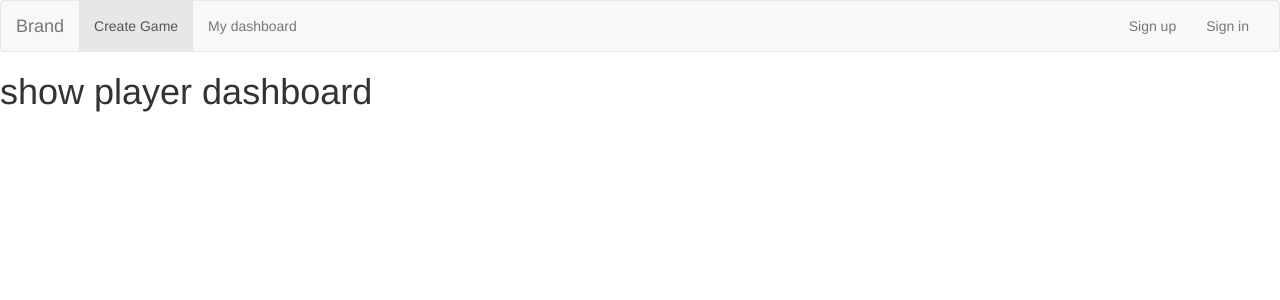
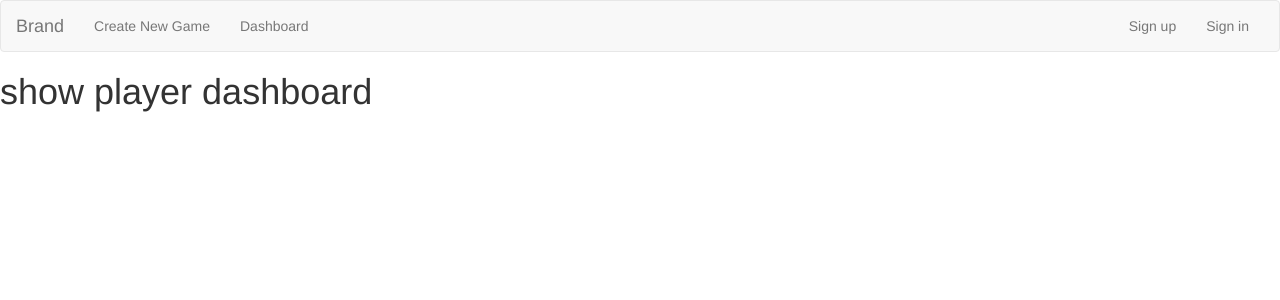
Before and after one commit to apolishch/team-chess-app, a Rails app: page /dashboard/1 in a window 1280 px wide. Shown: the top 300 px of the page. Run offline with Rails 7, Linux system fonts and the light colour scheme; style sheets or scripts are compiled from the project's sources; some libraries are stand-ins or nearby versions.

Commit message:
added create game link

```diff
--- a/app/controllers/dashboard_controller.rb
+++ b/app/controllers/dashboard_controller.rb
@@ -1,2 +1,6 @@
 class DashboardController < ApplicationController
+
+    def show
+
+    end
 end
--- a/app/views/layouts/application.html.erb
+++ b/app/views/layouts/application.html.erb
@@ -18,14 +18,14 @@
         <span class="icon-bar"></span>
         <span class="icon-bar"></span>
       </button>
-      <a class="navbar-brand" href="#">Brand</a>
+      <%= link_to 'Brand', root_path, class: 'navbar-brand' %>
     </div>
 
     <!-- Collect the nav links, forms, and other content for toggling -->
     <div class="collapse navbar-collapse" id="bs-example-navbar-collapse-1">
       <ul class="nav navbar-nav">
-        <li class="active"><a href="#">Create Game</a></li>
-        <li><a href="#">My dashboard</a></li>
+        <li><%= link_to "Create New Game", new_game_path %></li>
+        <li><a href="#">Dashboard</a></li>
       </ul>
       <ul class="nav navbar-nav navbar-right">
         <li><a href="#">Sign up</a></li>
```
